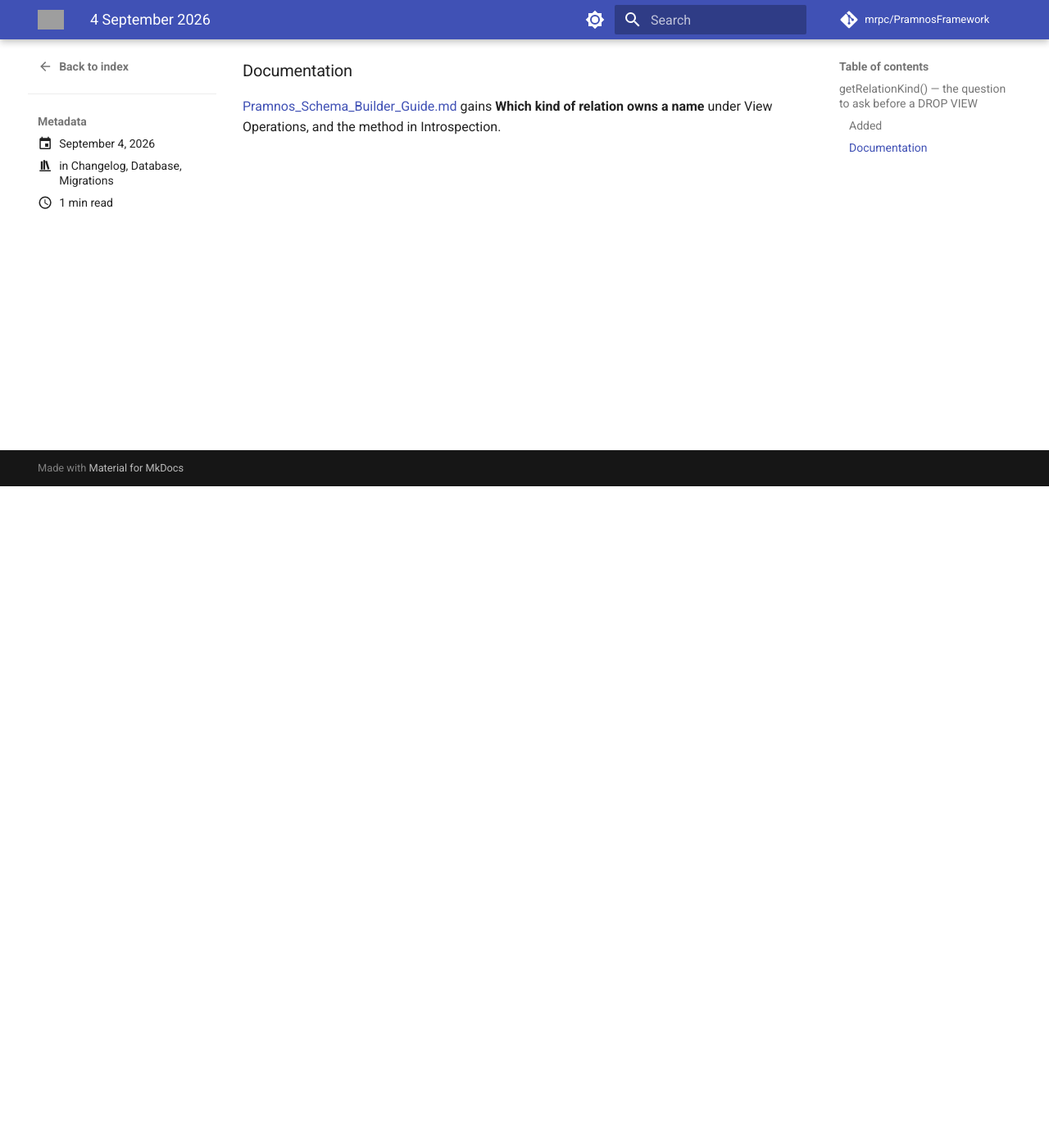
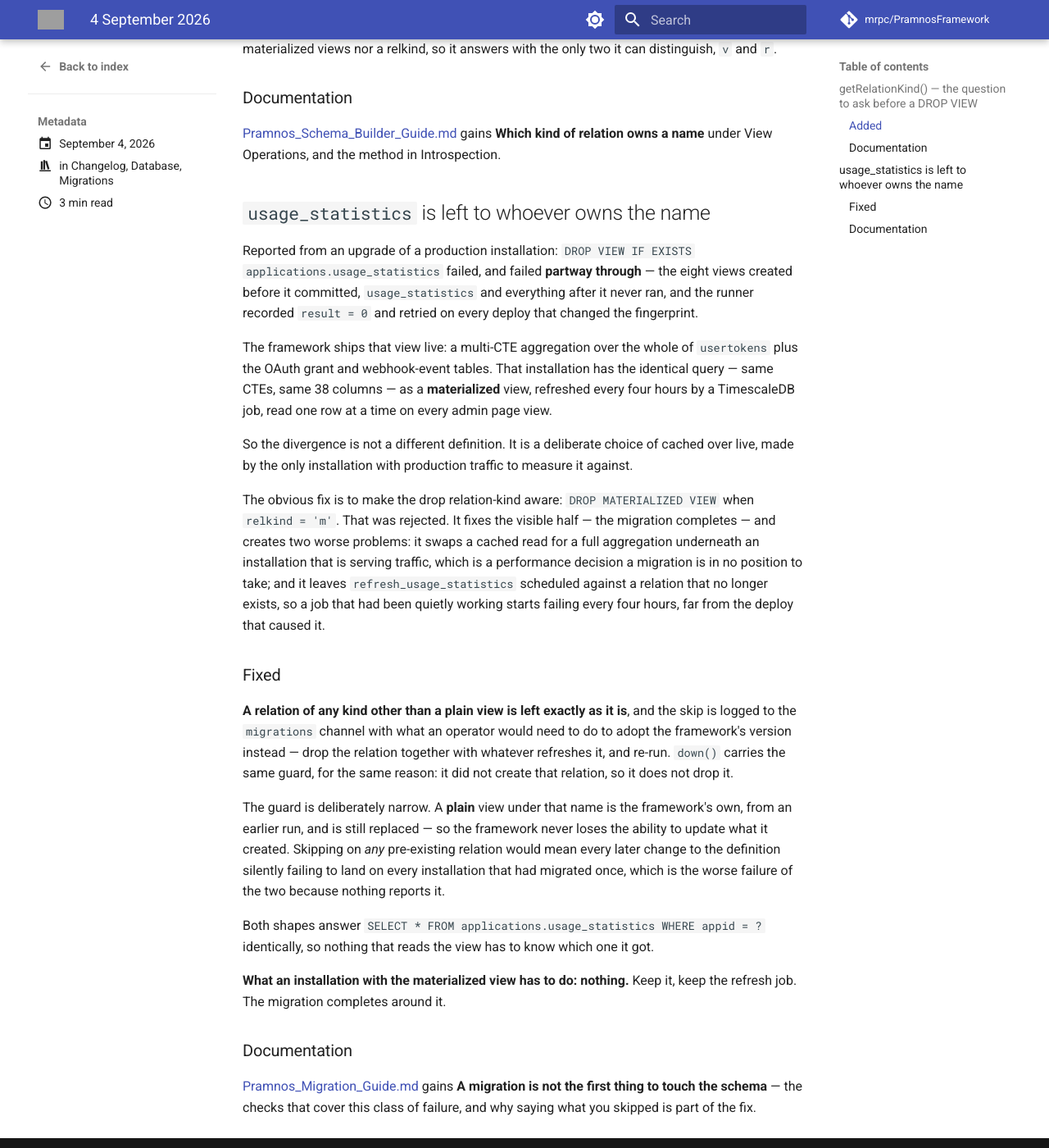
Before and after one commit to mrpc/PramnosFramework, an MkDocs documentation site: the page built from docs/version-history/posts/2026-09-04.md, in a window 1280 px wide and 1400 px high, scrolled down 807 px. Shown: the whole window at 82% size. Built offline with MkDocs 1.6.1 and Material for MkDocs 9.7.7, drawn with Linux system fonts in a browser that asks for light colours; comment, search, counter and statistics services are not loaded; some of the changed text lies outside the part shown; grey boxes are pictures that could not be loaded.

Commit message:
fix(migrations): usage_statistics is left to whoever owns the name
DROP VIEW IF EXISTS applications.usage_statistics failed partway through on an
installation that has that name as a materialised view: the eight views before
it committed, usage_statistics and everything after it never ran, and the
runner recorded result = 0 and retried on every deploy that changed the
fingerprint.

That installation has the framework's own query — same CTEs, same 38 columns —
materialised and refreshed four-hourly by a TimescaleDB job, read one row at a
time per admin page view. The divergence is not a different definition; it is a
deliberate choice of cached over live.

So the drop is not made relation-kind aware. Completing the migration is the
easy half: dropping the materialisation swaps a cached read for a full
aggregation under an installation serving traffic, and leaves
refresh_usage_statistics scheduled against a relation that no longer exists, to
start failing every four hours far from the deploy that caused it. Neither is a
migration's call.

A relation of any kind other than a plain view is therefore left as it is, and
the skip is logged to the migrations channel with what an operator would have to
do to adopt the framework's version instead. down() carries the same guard: it
did not create that relation, so it does not drop it.

The guard is deliberately narrow. A plain view is the framework's own and is
still replaced, so the framework never loses the ability to update what it
created; skipping on any pre-existing relation would mean every later change to
the definition silently failing to land, which is the worse failure because
nothing reports it.

An installation with the materialised view has to do nothing.

```diff
--- a/docs/version-history/posts/2026-09-04.md
+++ b/docs/version-history/posts/2026-09-04.md
@@ -8,9 +8,10 @@ categories:
 
 # 4 September 2026
 
-1 change:
+2 changes:
 
 - `getRelationKind()` — the question to ask before a `DROP VIEW`
+- `usage_statistics` is left to whoever owns the name
 
 <!-- more -->
 
@@ -40,3 +41,51 @@ views nor a relkind, so it answers with the only two it can distinguish, `v` and
 
 [Pramnos_Schema_Builder_Guide.md](../../Pramnos_Schema_Builder_Guide.md) gains **Which kind of
 relation owns a name** under View Operations, and the method in Introspection.
+
+## `usage_statistics` is left to whoever owns the name
+
+Reported from an upgrade of a production installation:
+`DROP VIEW IF EXISTS applications.usage_statistics` failed, and failed **partway through** — the
+eight views created before it committed, `usage_statistics` and everything after it never ran, and
+the runner recorded `result = 0` and retried on every deploy that changed the fingerprint.
+
+The framework ships that view live: a multi-CTE aggregation over the whole of `usertokens` plus the
+OAuth grant and webhook-event tables. That installation has the identical query — same CTEs, same
+38 columns — as a **materialized** view, refreshed every four hours by a TimescaleDB job, read one
+row at a time on every admin page view.
+
+So the divergence is not a different definition. It is a deliberate choice of cached over live,
+made by the only installation with production traffic to measure it against.
+
+The obvious fix is to make the drop relation-kind aware: `DROP MATERIALIZED VIEW` when
+`relkind = 'm'`. That was rejected. It fixes the visible half — the migration completes — and
+creates two worse problems: it swaps a cached read for a full aggregation underneath an
+installation that is serving traffic, which is a performance decision a migration is in no position
+to take; and it leaves `refresh_usage_statistics` scheduled against a relation that no longer
+exists, so a job that had been quietly working starts failing every four hours, far from the deploy
+that caused it.
+
+### Fixed
+
+**A relation of any kind other than a plain view is left exactly as it is**, and the skip is logged
+to the `migrations` channel with what an operator would need to do to adopt the framework's version
+instead — drop the relation together with whatever refreshes it, and re-run. `down()` carries the
+same guard, for the same reason: it did not create that relation, so it does not drop it.
+
+The guard is deliberately narrow. A **plain** view under that name is the framework's own, from an
+earlier run, and is still replaced — so the framework never loses the ability to update what it
+created. Skipping on *any* pre-existing relation would mean every later change to the definition
+silently failing to land on every installation that had migrated once, which is the worse failure
+of the two because nothing reports it.
+
+Both shapes answer `SELECT * FROM applications.usage_statistics WHERE appid = ?` identically, so
+nothing that reads the view has to know which one it got.
+
+**What an installation with the materialized view has to do: nothing.** Keep it, keep the refresh
+job. The migration completes around it.
+
+### Documentation
+
+[Pramnos_Migration_Guide.md](../../Pramnos_Migration_Guide.md) gains **A migration is not the first
+thing to touch the schema** — the checks that cover this class of failure, and why saying what you
+skipped is part of the fix.
```
Also changed, not shown: docs/Pramnos_Migration_Guide.md (+47 -0 lines), 2 other files.
